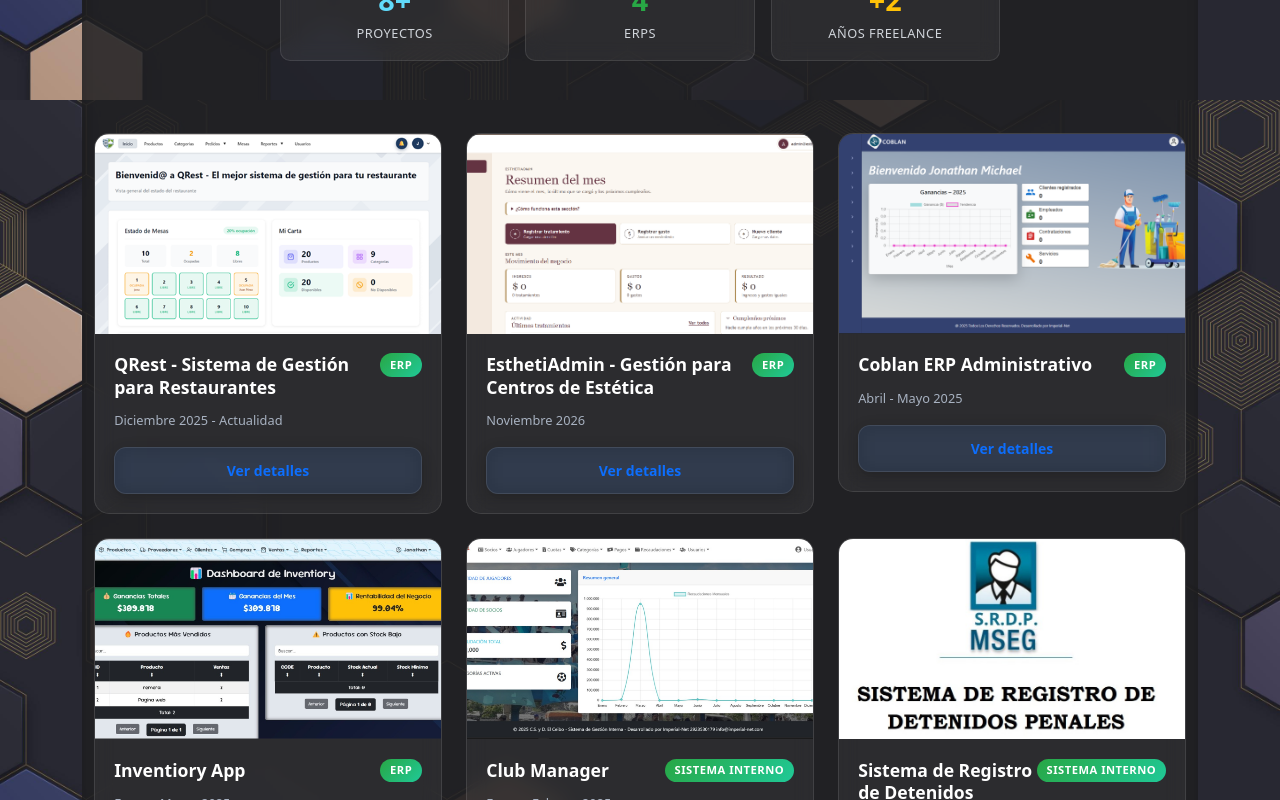
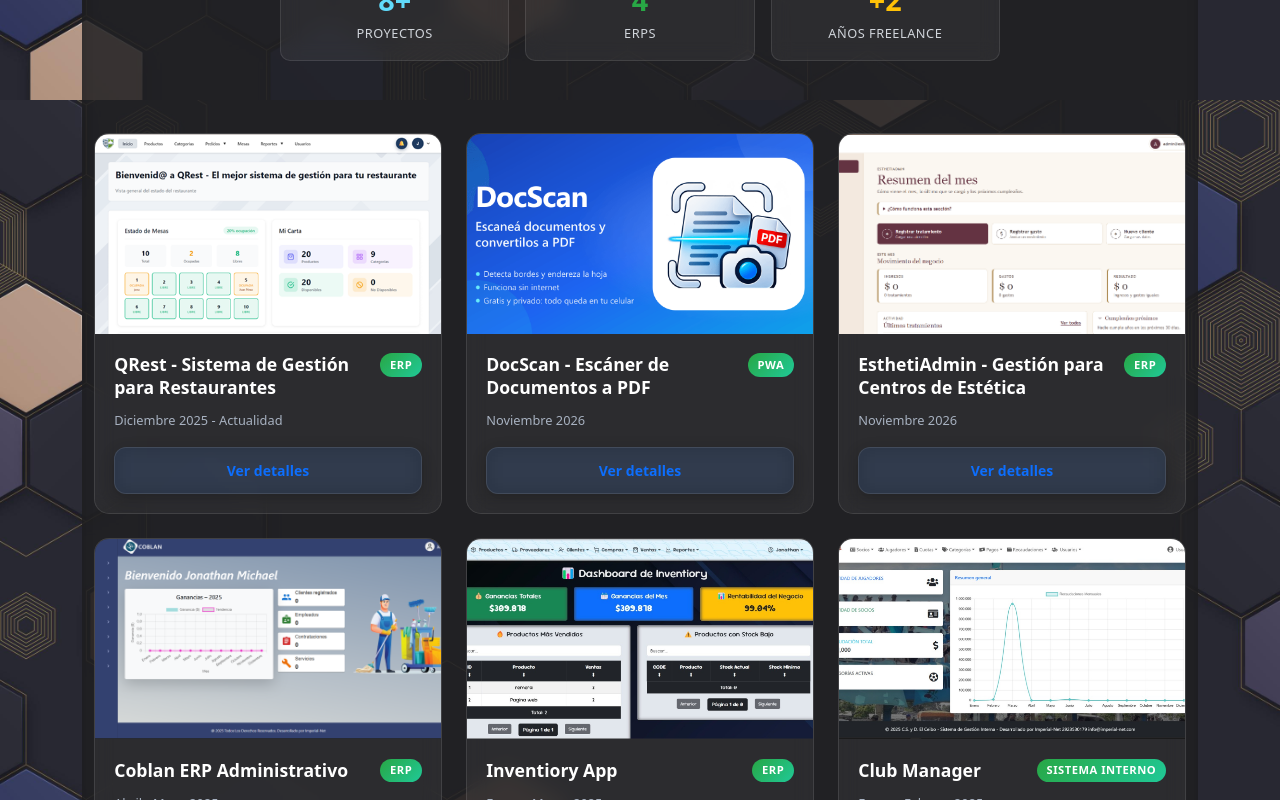
Before and after one commit to MichaelIllescas/my-portfolio, a React (Vite) app: page / in a window 1280 px wide. Shown: the part 2460-3260 px from the top of the page. Built offline with nearby package versions, Linux system fonts and the light colour scheme.

Commit message:
feat(proyectos): agregar DocScan al portfolio

```diff
--- a/src/pages/Projects.jsx
+++ b/src/pages/Projects.jsx
@@ -12,6 +12,7 @@ import sdrp from "../assets/img/sdrp.jpeg";
 import coblanAdmin from "../assets/img/image-coblan-system-admin.png";
 import qrestImage from "../assets/img/qrest2.png";
 import esthetiadmin from "../assets/img/esthetiadmin.png";
+import docscan from "../assets/img/docscan.png";
 
 const Projects = () => {
   const [openIndex, setOpenIndex] = useState(null);
@@ -26,6 +27,17 @@ const Projects = () => {
       image: qrestImage,
       websiteUrl: "https://qrest.com.ar/",
       techList: ["React", "TypeScript", "Vite", "Java 21", "Spring Boot", "Spring Data JPA", "MySQL", "WebSocket", "Swagger", "Git", "GitHub"],
+    },
+    {
+      title: "DocScan - Escáner de Documentos a PDF",
+      tag: "PWA",
+      date: "Noviembre 2026",
+      description:
+        "PWA para escanear documentos con la cámara del celular y exportarlos a PDF. Detecta los bordes y corrige la perspectiva con OpenCV en un Web Worker, aplica filtros, gestiona páginas y funciona 100% offline: todo se procesa en el dispositivo, sin servidor ni cuentas.",
+      image: docscan,
+      demoUrl: "https://docscan.imperial-net.com",
+      githubUrl: "https://github.com/MichaelIllescas/docscan",
+      techList: ["React", "TypeScript", "Vite", "Tailwind CSS", "PWA", "OpenCV.js", "WebAssembly", "pdf-lib", "IndexedDB", "Vitest", "Git", "GitHub"],
     },
     {
       title: "EsthetiAdmin - Gestión para Centros de Estética",
```
Also changed, not shown: src/assets/img/docscan.png (added).
